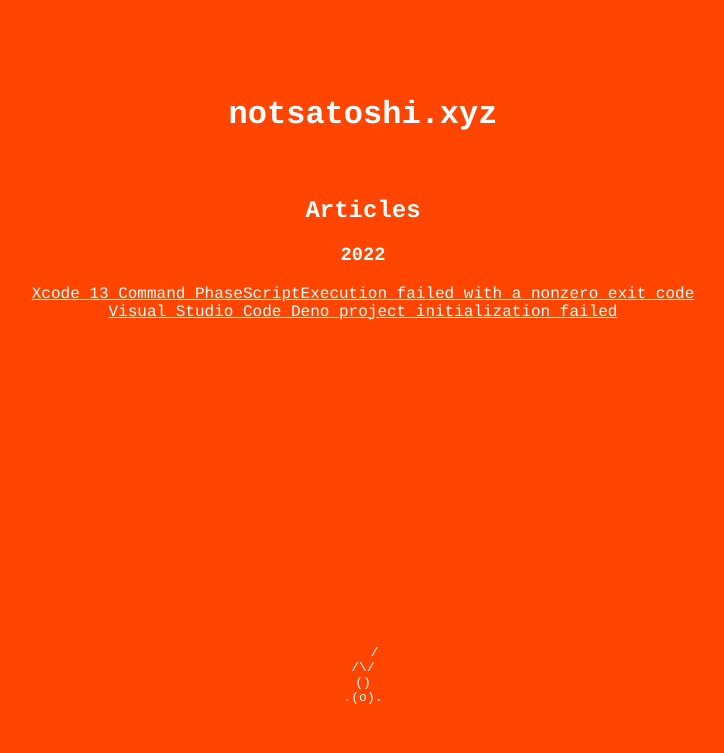
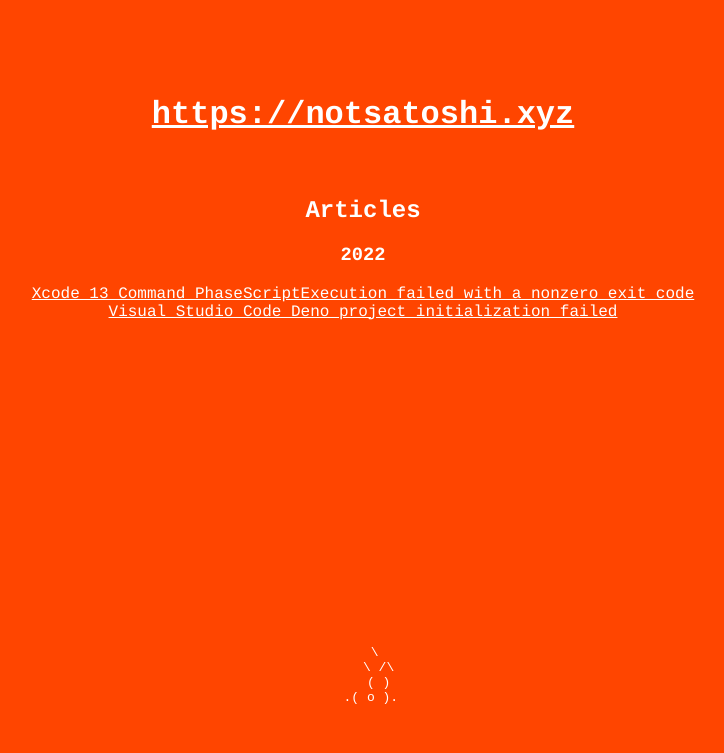
Before and after one commit to notsatoshixyz/casa, a plain HTML site: page index.html in a window 1280 px wide. Shown: the whole page, without its empty margins (277-1001 px from the left). Drawn offline with Linux system fonts and the light colour scheme.

Commit message:
Update index.html

```diff
--- a/index.html
+++ b/index.html
@@ -8,7 +8,7 @@
   </head>
   <body>
       <main class="main-content">
-        <h1>notsatoshi.xyz</h1>
+        <h1><a href="https://notsatoshi.xyz">https://notsatoshi.xyz</a></h1>
         <h2>Articles</h2>
         <h3>2022</h3>
         <ul>
@@ -18,10 +18,11 @@
       </main>
       <footer>
         <pre>
-   /
-/\/
-()
-.(o).
+   \
+    \ /\
+    ( )
+  .( o ).
+
 
         </pre>
       </footer>
```
